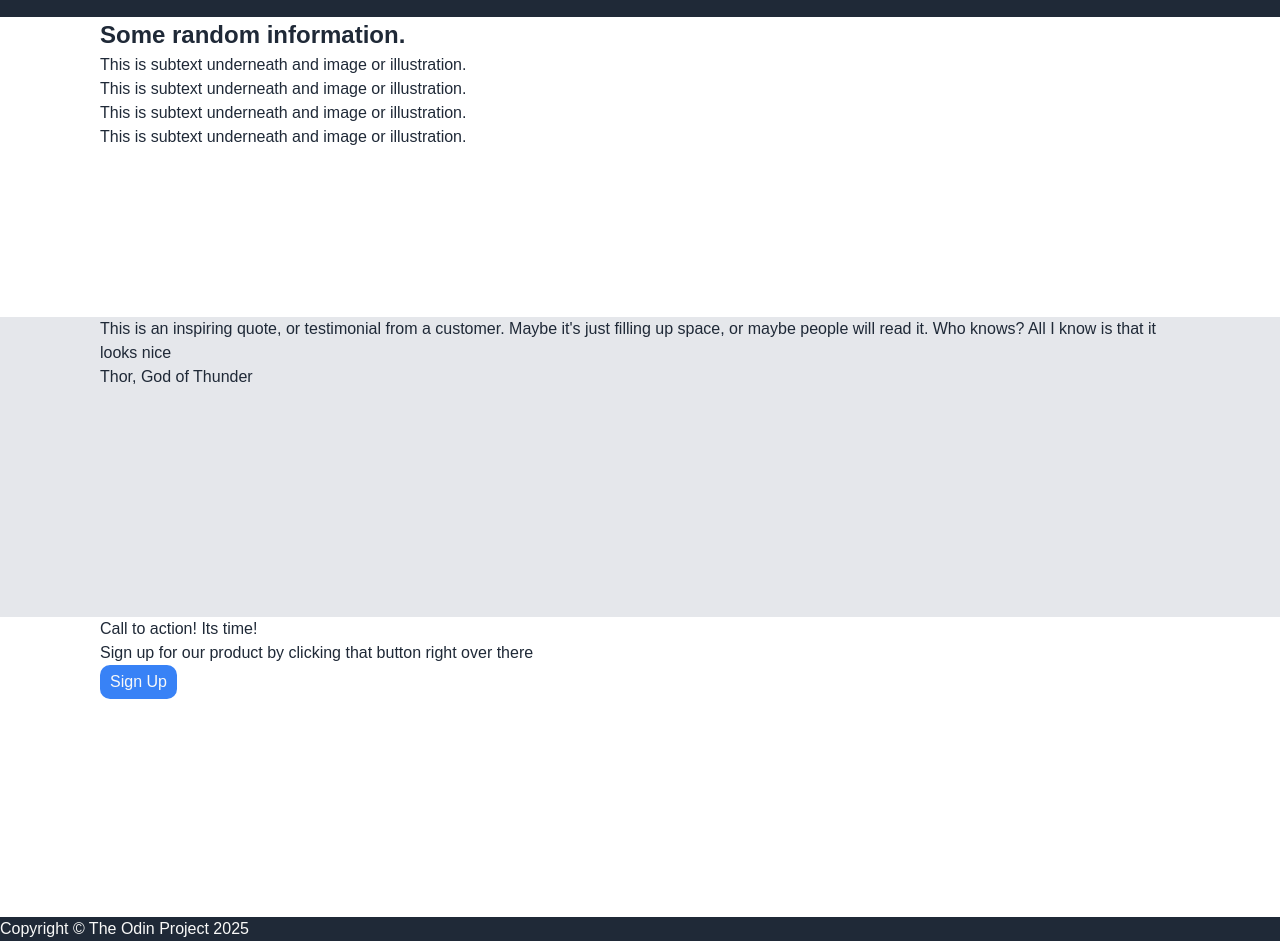
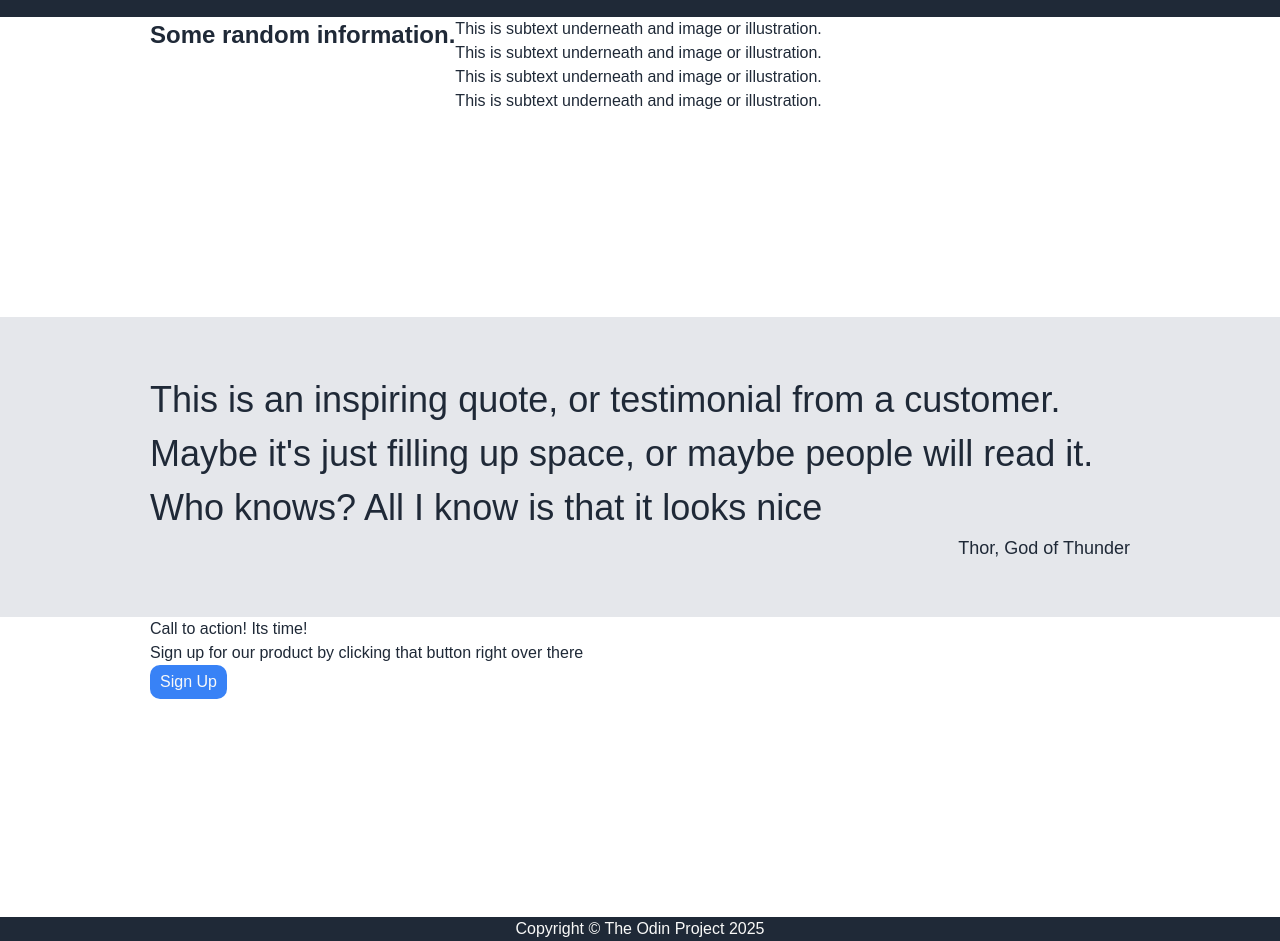
Before and after one commit to dan-mora/odin-landing-page, a plain HTML site: page index.html in a window 1280 px wide. Shown: the part 307-1248 px from the top of the page. Drawn offline with Linux system fonts and the light colour scheme.

Commit message:
feat: add styling for panel 3

```diff
--- a/index.html
+++ b/index.html
@@ -69,9 +69,9 @@
             Maybe it's just filling up space, or maybe people will read it.
             Who knows? All I know is that it looks nice
           </div>
-          <div class='panel_quote-author'>
+          <p class='panel__quote-author'>
             Thor, God of Thunder
-          </div>
+          </p>
         </div>
       </div>
 
--- a/styles/style.css
+++ b/styles/style.css
@@ -9,26 +9,12 @@
 body {
   font-family: Robusto, Ariel, sans-serif;
 }
+
+/* === shared styling === */
 .header, .header__links {
   display: flex;
   flex-direction: row;
   justify-content: space-between;
-}
-
-.header {
-  justify-content: space-between;
-  padding: 0 100px;
-}
-
-.header__links {
-  gap: 10px;
-
-  list-style-type: none;
-}
-
-.panel {
-  height: 300px;
-  padding : 0 100px;
 }
 
 .header,
@@ -38,14 +24,31 @@ body {
   color: var(--white-text);
 }
 
+/* === header === */
+.header {
+  justify-content: space-between;
+  padding: 0 150px;
+}
+
+.header__links {
+  gap: 10px;
+
+  list-style-type: none;
+}
+
+/* === panel === */
+.panel {
+  display: flex;
+  height: 300px;
+  padding : 0 150px;
+}
+
 .panel--two, .panel--three, .panel--four {
   color: var(--primary-color);
 }
 
-/* panel one */
+/* === panel one === */
 .panel--one {
-  display: flex;
-  flex-direction: row;
   align-items: center;
   justify-content: space-between;
 }
@@ -66,13 +69,32 @@ body {
   color: #E5E7EB;
 }
 
+/* === panel three === */
 .panel--three {
   background-color: var(--secondary-color);
+  font-size: 36px;
+  font-weight: 300;
+
+  justify-content: center;
+  align-items: center;
+}
+
+.quote-container {
+  display: flex;
+  flex-direction: column;
+}
+
+.panel__quote-author {
+  font-size: 18px;
+  align-self: flex-end;
 }
 
 .panel--four {
 }
 
+.footer {
+  text-align: center;
+}
 
 button {
   width: fit-content;
```
